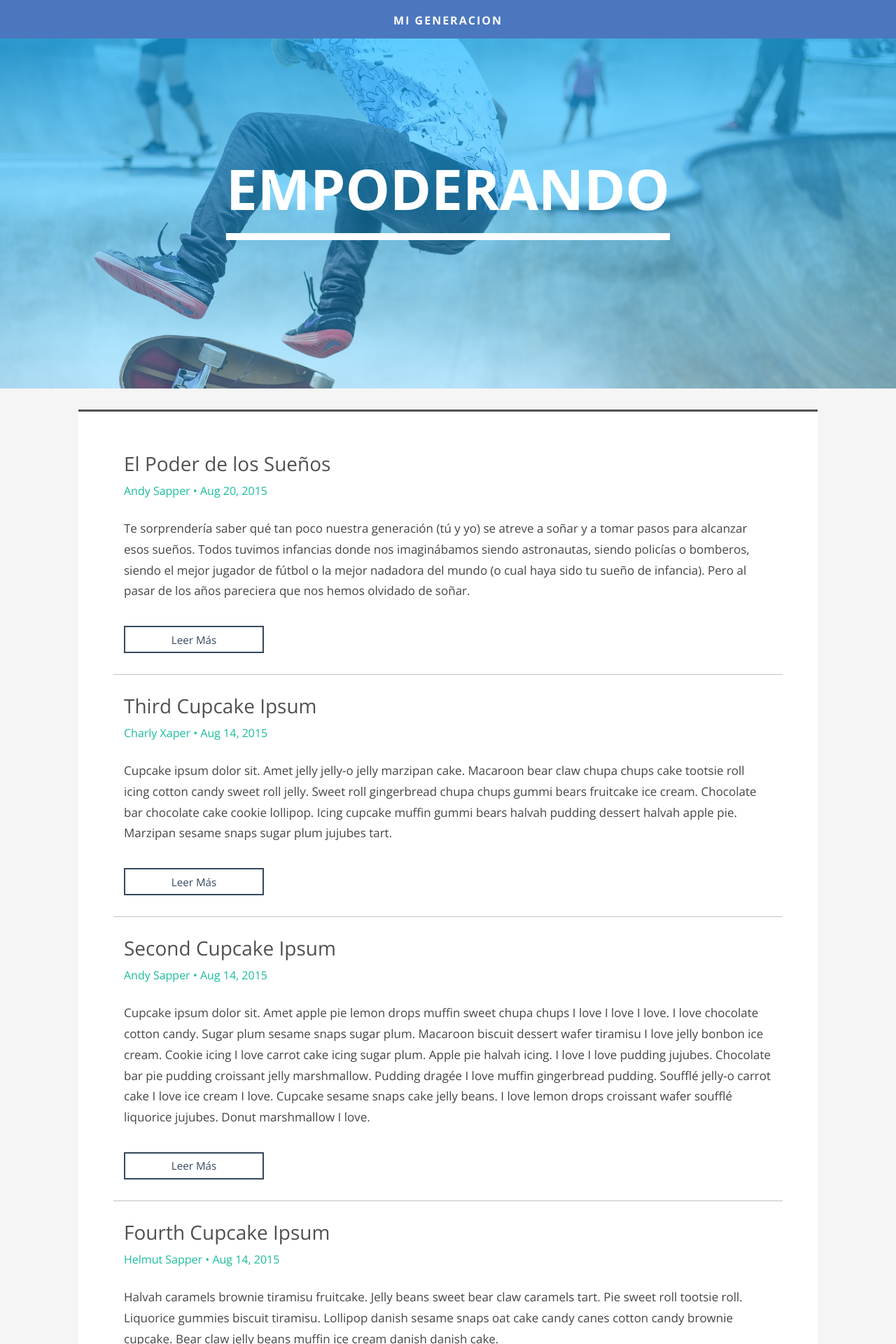
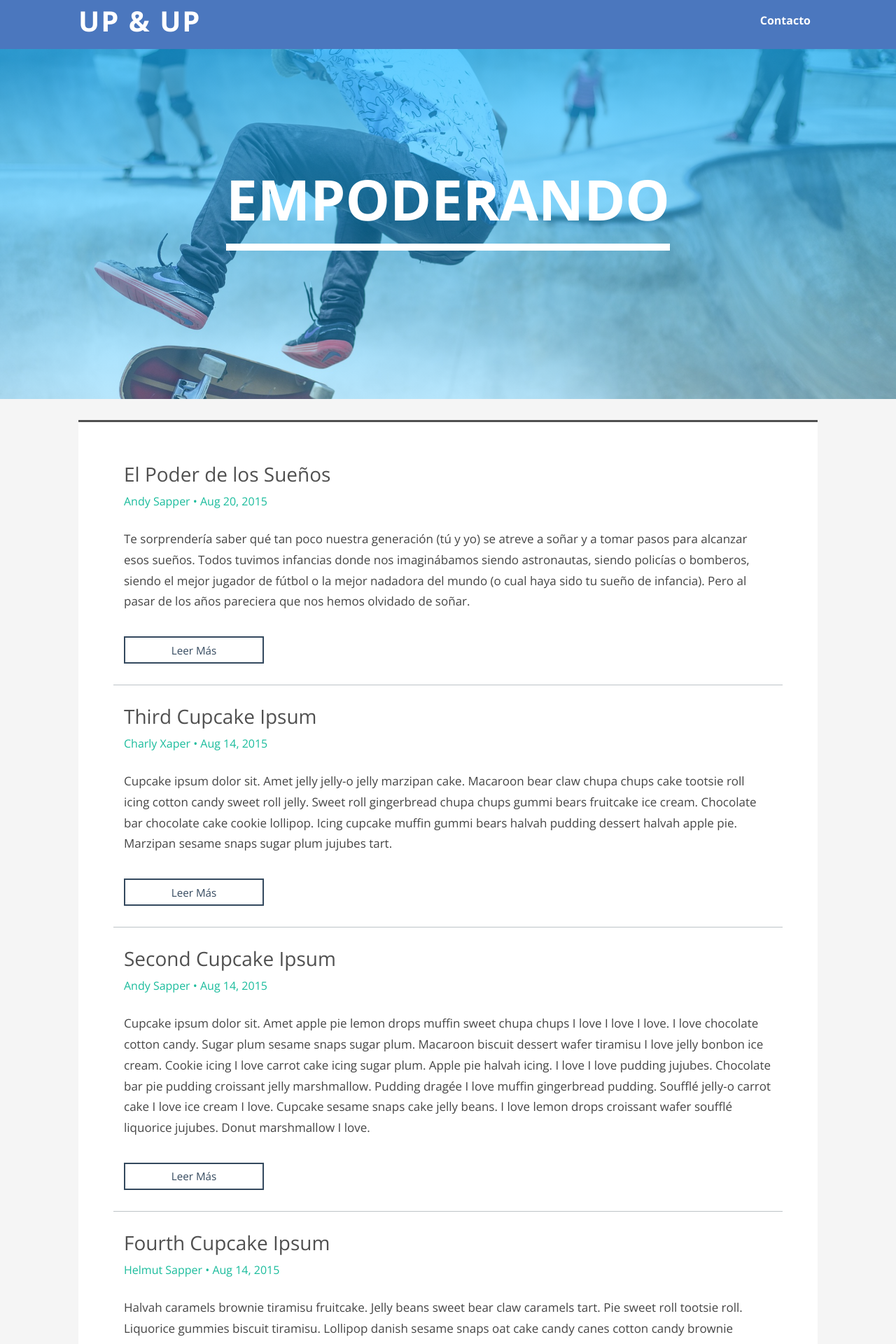
Before and after one commit to upandup/upandup.github.io, a Jekyll site: the page built from index.html, in a window 1280 px wide. Shown: the top 1920 px of the page at 70% size. Built offline with Jekyll 4.4.1, drawn with Linux system fonts in a browser that asks for light colours; nearby versions of some CDN libraries; the list of posts is cut into pages by our own code.

Commit message:
Added Contact page

```diff
--- a/_config.yml
+++ b/_config.yml
@@ -1,5 +1,5 @@
 # Site settings
-title: Mi Generacion
+title: Up & Up
 email: asapper@hotmail.com
 description: Blog de temas relevantes para esta generación.
 baseurl: "" # the subpath of your site, e.g. /blog/
--- a/_includes/head.html
+++ b/_includes/head.html
@@ -1,7 +1,7 @@
 <head>
   <meta charset="utf-8">
   <meta http-equiv="X-UA-Compatible" content="IE=edge">
-  <meta name="viewport" content="width=device-width, initial-scale=1">
+  <meta name="viewport" content="width=device-width">
 
   <title>{% if page.title %}{{ page.title }}{% else %}{{ site.title }}{% endif %}</title>
   <meta name="description" content="{% if page.excerpt %}{{ page.excerpt | strip_html | strip_newlines | truncate: 160 }}{% else %}{{ site.description }}{% endif %}">
@@ -10,12 +10,11 @@
   <link rel="canonical" href="{{ page.url | replace:'index.html','' | prepend: site.baseurl | prepend: site.url }}">
   <link rel="alternate" type="application/rss+xml" title="{{ site.title }}" href="{{ "/feed.xml" | prepend: site.baseurl | prepend: site.url }}" />
 
-  <link rel="stylesheet" href="//maxcdn.bootstrapcdn.com/font-awesome/4.3.0/css/font-awesome.min.css">
   <link href='//fonts.googleapis.com/css?family=Open+Sans:300,700' rel='stylesheet' type='text/css'>
   <link href='http://fonts.googleapis.com/css?family=Oswald:400,300' rel='stylesheet' type='text/css'>
-  <link href='http://fonts.googleapis.com/css?family=PT+Serif:400italic' rel='stylesheet' type='text/css'>
-  <meta name="viewport" content="width=device-width">
+  <link href='http://fonts.googleapis.com/css?family=PT+Serif:400italic|Yellowtail' rel='stylesheet' type='text/css'>
 
+  {% if page.id %}
   <script type="text/javascript">
   //<![CDATA[
     (function() {
@@ -35,4 +34,10 @@
   //]]>
   </script>
 
+  <meta property="og:title" content="{{ page.title }}">
+  <meta property="og:description" content="{{ page.subtitle }}">
+  <meta property="og:image" content="{{ page.image }}">
+  <meta property="og:type" content="article">
+  {% endif %}
+
 </head>
--- a/_includes/header.html
+++ b/_includes/header.html
@@ -3,6 +3,13 @@
     <nav class="site-nav">
       <div class="header-wrapper">
         <a class="site-title" href="{{ site.baseurl }}/">{{ site.title }}</a>
+        <ul>
+          {% for page in site.pages %}
+            {% if page.title %}
+          <li><a class="page-link" href="{{ page.url | prepend: site.baseurl }}">{{ page.title }}</a></li>
+            {% endif %}
+          {% endfor %}
+        </ul>
       </div>
     </nav>
 
--- a/css/main.css
+++ b/css/main.css
@@ -259,7 +259,7 @@ ol, ul {
   background-color: #4B77BE;
   padding: 15px 0;
   width: 100%;
-  height: 25px;
+  height: 40px;
   /*border-bottom: 3px solid #f1c40f;*/
 }
 
@@ -293,13 +293,14 @@ ol, ul {
   color: #fff;
   text-transform: uppercase;
   display: inline-block;
-  /*float: left;*/
+  float: left;
 
   text-align: center;
-  font-size: 1em;
+  font-size: 2.5rem;
   font-family: 'Open Sans', Helvetica, sans-serif;
   font-weight: 700;
   letter-spacing: 2px;
+  line-height: 30px;
 }
 
 .site-title:hover {
```
Also changed, not shown: contacto.md (added, +7 -0 lines).
